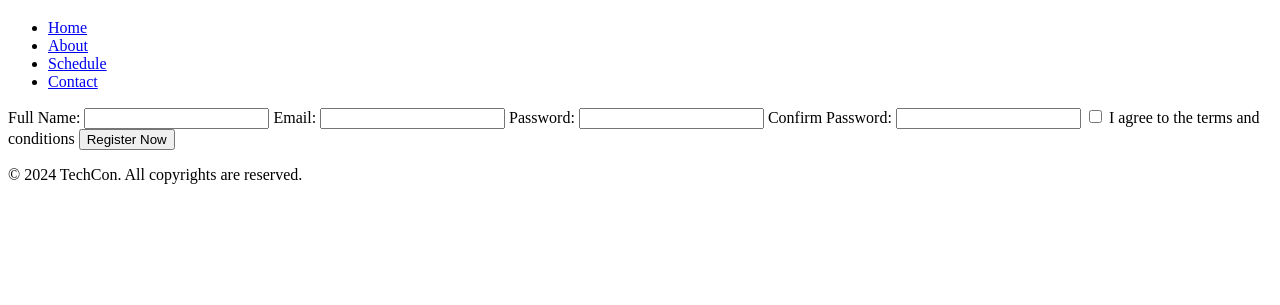
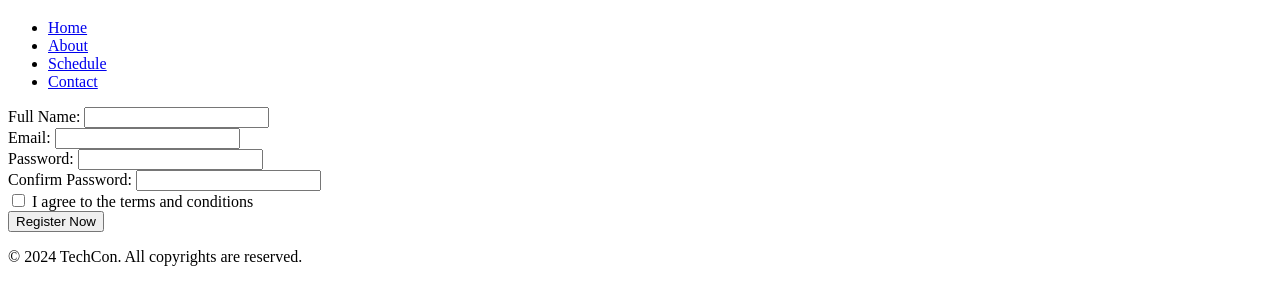
Before and after one commit to sarahsameh232/TechCon_HTML, a plain HTML site: page techcon_website/register.html in a window 1280 px wide. Shown: the part 61-366 px from the top of the page. Drawn offline with Linux system fonts and the light colour scheme.

Commit message:
modifying register

```diff
--- a/techcon_website/register.html
+++ b/techcon_website/register.html
@@ -17,24 +17,29 @@
         </nav>
     </header>
     <main>
-        <form>
+        <form action="submit_registration.html" method="post">
+            <div>
                 <label for="name">Full Name:</label>
                 <input type="text" id="name" name="name" required>
-
+            </div>
+            <div>
                 <label for="email">Email:</label>
                 <input type="email" id="email" name="email" required>
-
+            </div>
+            <div>
                 <label for="password">Password:</label>
                 <input type="password" id="password" name="password" required>
-
+            </div>
+            <div>
                 <label for="confirm_password">Confirm Password:</label>
                 <input type="password" id="confirm_password" name="confirm_password" required>
-
+            </div>
+            <div>
                 <label for="terms">
                     <input type="checkbox" id="terms" name="terms" required>
                     I agree to the terms and conditions
                 </label>
-
+            </div>
             <button type="submit">Register Now</button>
         </form>
     </main>
```
Lines whose indentation alone changed are shown as unchanged.
